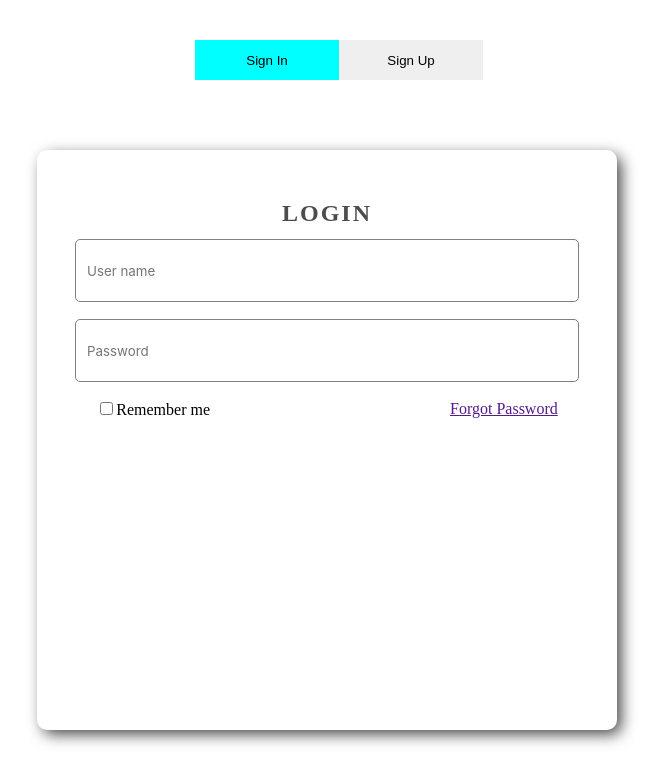
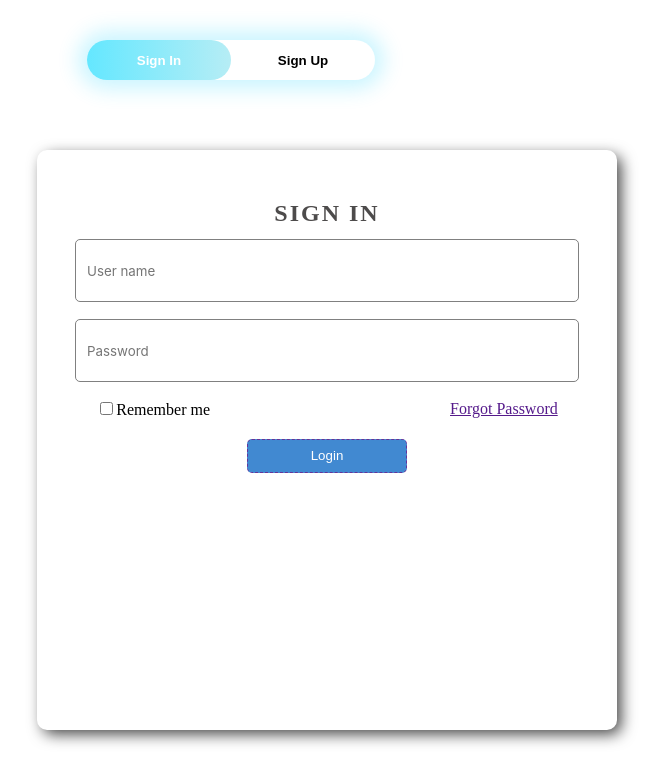
Before and after one commit to DeviPrasadKL/SignIn-SignUp-Pages, a React (Vite) app: page / in a window 1280 px wide. Shown: the top 784 px of the page, without its empty margins (313-976 px from the left). Built offline with nearby package versions, Linux system fonts and the light colour scheme.

Commit message:
Adding Toogle switch

```diff
--- a/src/Components/Main.jsx
+++ b/src/Components/Main.jsx
@@ -5,7 +5,7 @@ import Signup from './Signup';
 export default function Main() {
     const [flag, setFlag] = useState(true);
 
-    let handleToggle = ()=>{
+    let handleToggle = () => {
         setFlag(!flag);
     }
 
@@ -13,11 +13,14 @@ export default function Main() {
 
     return (
         <div>
-            <div className='toggle-outer'>
-                <button type="button" style={{backgroundColor: flag ? 'aqua' : 'none'}} className='toggle-btn' onClick={handleToggle} >Sign In</button>
-                <button type="button" style={{backgroundColor: flag ? 'none' : 'aqua'}} className='toggle-btn' onClick={handleToggle} >Sign Up</button>
+            <div className='container'>
+                <div className='toggle-outer'>
+                    <div id="btn" style={{ left: flag ? '0%' : '50%' }} ></div>
+                    <button type="button" className='toggle-btn' onClick={handleToggle} style={{ color: flag ? 'white' : 'black' }} >Sign In</button>
+                    <button type="button" className='toggle-btn' onClick={handleToggle} style={{ color: flag ? 'black' : 'white' }} >Sign Up</button>
+                </div>
             </div>
-            <Component/>
+            <Component />
         </div>
     );
 }
--- a/src/Components/SignIn.jsx
+++ b/src/Components/SignIn.jsx
@@ -34,7 +34,7 @@ export default function SignIn() {
     return (
         <div className='outerdiv'>
             <form className="form">
-                <span className="signup">Login</span>
+                <span className="signup">Sign In</span>
                 <input type="name" placeholder="User name" className="form--input" name="userName" value={userInputData.userName} onChange={handleInput} />
                 <input type="password" placeholder="Password" className="form--input" name="password" value={userInputData.password} onChange={handleInput} />
                 <div className="form--marketing">
@@ -45,6 +45,12 @@ export default function SignIn() {
                         </label>
                     </div>
                     <a href="">Forgot Password</a>
+                </div>
+
+                <div className='buttons-div'>
+                    <button className="form--submit" onClick={handleFormSubmit}>
+                        Login
+                    </button>
                 </div>
 
                 {/* <div className='buttons-div'>
--- a/src/Components/Signup.jsx
+++ b/src/Components/Signup.jsx
@@ -42,6 +42,12 @@ export default function Signup() {
                 <input type="password" placeholder="Confirm password" className="form--input" name="confirmPasword" value={userInputData.confirmPasword} onChange={handleInput} />
                 <input type="tel" placeholder="Contact Number" className="form--input" maxLength="10" name="phoneNumber" value={userInputData.phoneNumber} onChange={handleInput} />
 
+                <div className='buttons-div'>
+                    <button className="form--submit" onClick={handleSubmit}>
+                        Save & Verify
+                    </button>
+                </div>
+
                 {/* <div className='buttons-div'>
                     <NavLink to="/" style={{ width: "100%" }}>
                         <button className="form--submit">
--- a/src/index.css
+++ b/src/index.css
@@ -84,16 +84,21 @@
 }
 
 .buttons-div{
-  display: grid;
-  grid-template-columns: 1fr 1fr;
-  width: 100%;
+  display: flex;
+  justify-content: center;
+  width: 20rem;
+}
+
+.container{
+  margin-left: 30%;
 }
 
 .toggle-outer{
-  background-color: grey;
+  position: relative;
   width: 18rem;
   height: 2.5rem;
-  margin-left: 39%;
+  border-radius: 30px;
+  box-shadow: 0 0 20px 9px #24d3ff3c;
 }
 
 .toggle-btn{
@@ -101,4 +106,16 @@
   position: relative;
   width: 50%;
   height: 100%;
+  background: transparent;
+  font-weight: 800;
+  transition: .5s;
 }
+#btn{
+  top: 0;
+  position: absolute;
+  height: 100%;
+  width: 50%;
+  background: linear-gradient(to right, #26deffb6, #b6edf5);
+  transition: .5s;
+  border-radius: 30px;
+}
```
